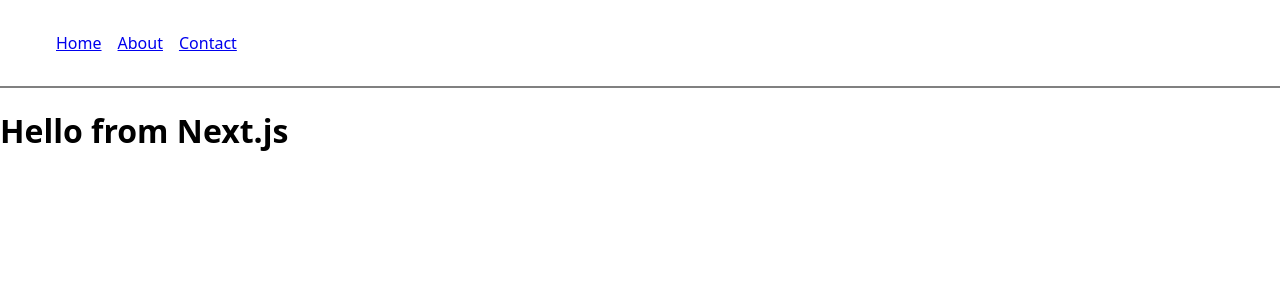
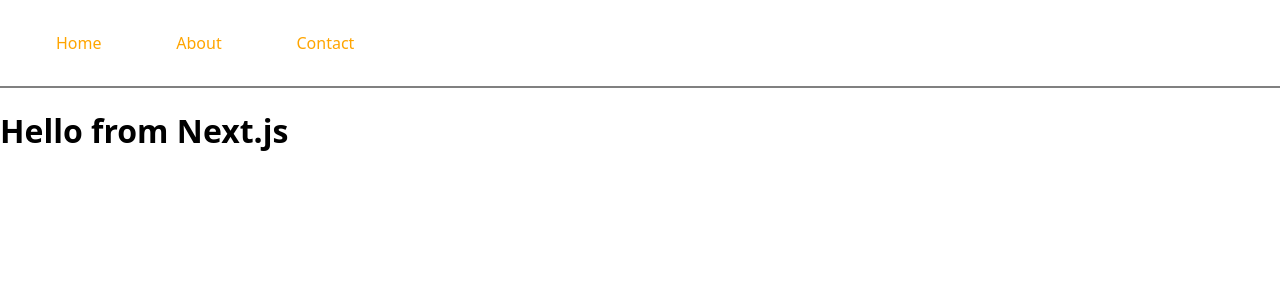
Before and after one commit to NikCrmr/NextJs-react-styled-components-styled-navbar, a Next.js app: page / in a window 1280 px wide. Shown: the top 300 px of the page. Built offline with nearby package versions, Linux system fonts and the light colour scheme.

Commit message:
update link style of pseudoelement

```diff
--- a/pages/_app.js
+++ b/pages/_app.js
@@ -13,6 +13,25 @@
   gap: 1rem;
 `;
 
+const StyledLink = styled(Link)`
+  text-decoration: none;
+  color: orange;
+  &:hover {
+    text-decoration: underline;
+    color: hotpink;
+    background-color: black;
+    text-shadow: 3px 3px white;
+    font-size: 40px;
+  }
+  &:after {
+    content: " <- Click Me!";
+    font-size: 10px;
+    color: white;
+    text-shadow: none;
+    font-weight: bold;
+  }
+`;
+
 export default function App({ Component, pageProps }) {
   return (
     <>
@@ -20,13 +39,13 @@
       <StyledNav>
         <StyledList>
           <li>
-            <Link href="/">Home</Link>
+            <StyledLink href="/">Home</StyledLink>
           </li>
           <li>
-            <Link href="/about">About</Link>
+            <StyledLink href="/about">About</StyledLink>
           </li>
           <li>
-            <Link href="/contact">Contact</Link>
+            <StyledLink href="/contact">Contact</StyledLink>
           </li>
         </StyledList>
       </StyledNav>
```
Also changed, not shown: 1 other file (tests, documents, lock files or other folders).
